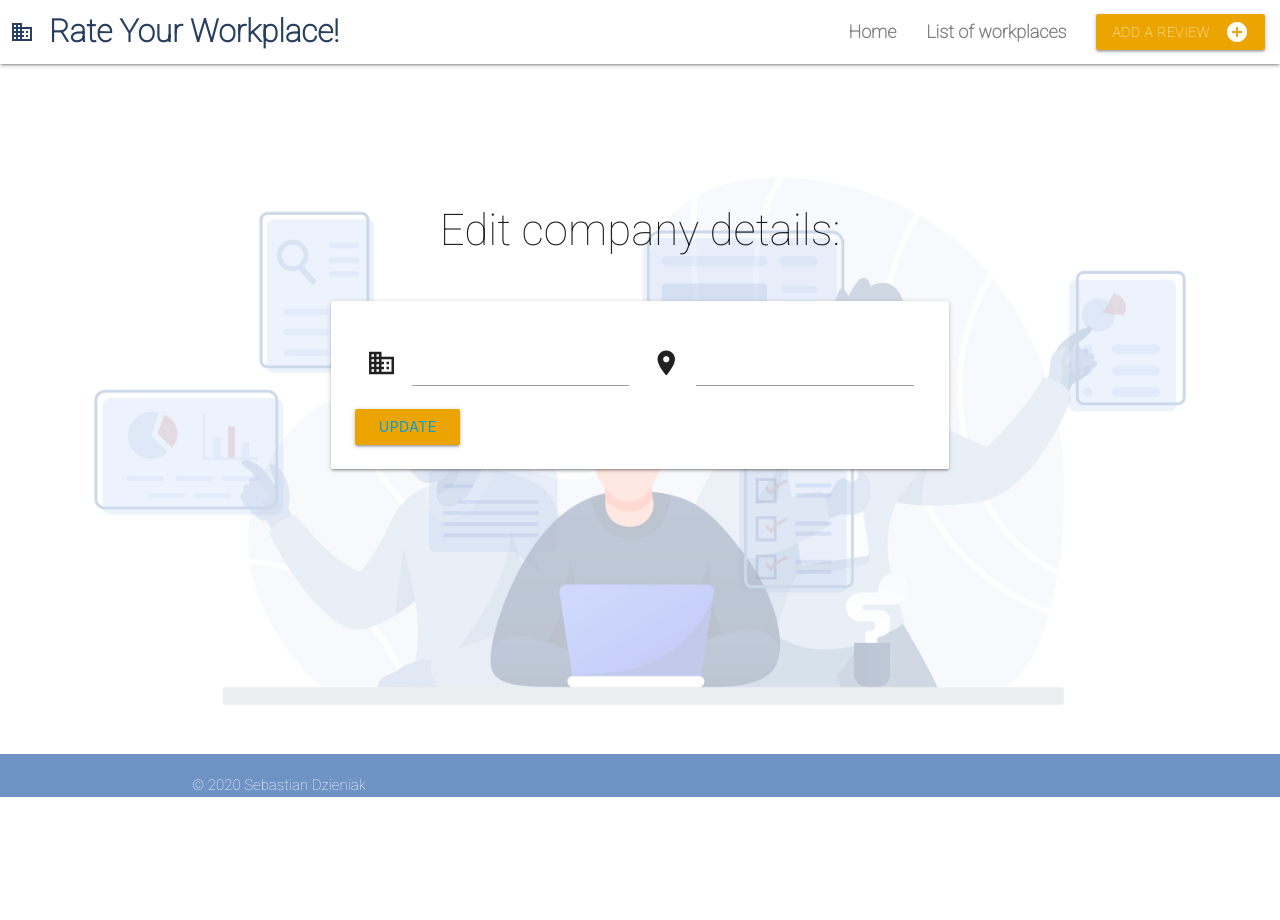
After one commit to sebson1990/antoo-workplace, a Flask app: template templates/editcompany.html in a window 1280 px wide. The commit adds this page. Run offline with Flask 2, Linux system fonts and the light colour scheme; the template is opened without the code that fills it, so the values that code supplies are empty; some libraries are stand-ins or nearby versions.

Commit message:
added the option to edit the company also fixed the styling of editreview page

```diff
--- a/app.py
+++ b/app.py
@@ -118,6 +118,22 @@ def add_company():
         flash("Company Successfully Added")
     return render_template("addcompany.html")
 
+#editing companies:
+
+@app.route("/edit_company/<agency_id>", methods=["GET", "POST"])
+def edit_company(agency_id):
+    if request.method == 'POST':
+        submit = {
+            "agency_name": request.form.get("agency_name"),
+            "agency_location": request.form.get("review_title"),
+        }
+        mongo.db.Agencies.update({"_id": ObjectId(agency_id)}, submit)
+        flash("Company Successfully Updated")
+
+    company= mongo.db.Agencies.find_one({"_id": ObjectId(agency_id)})
+    companies = mongo.db.Agencies.find().sort("agency_name", 1)
+    return render_template("editcompany.html", company=company, companies=companies)
+
 
 #company list:
 
--- a/static/CSS/styles.css
+++ b/static/CSS/styles.css
@@ -65,6 +65,12 @@ body .background-image  {
 
 .card-new-review{
     padding: 35px;
+}
+
+/* editing review card */
+
+.review-edit-card {
+    padding: 33px !important;
 }
 
 /* adding companies */
--- a/templates/base.html
+++ b/templates/base.html
@@ -18,7 +18,7 @@
     <header>
         <nav>
             <div class="nav-wrapper navbar-style">
-                <a href="#!" class="brand-logo navbar-elements logo-style">
+                <a href="{{ url_for('get_reviews') }}" class="brand-logo navbar-elements logo-style">
                     <i class="large material-icons">business</i> Rate Your Workplace!
                 </a>
                 <a href="{{ url_for('get_reviews') }}" data-target="mobile-demo" class="sidenav-trigger"><i
--- /dev/null
+++ b/templates/editcompany.html
@@ -0,0 +1,48 @@
+{% extends "base.html" %}
+{% block content %}
+<br>
+<br>
+<br>
+<br>
+<br>
+<h3 class="center-text">Edit company details:</h3>
+<br>
+    <div class="row">
+        <div class="col s12 m2 l3"></div>
+        <div class="col s12 m8 l6">
+            <form class=" card-panel" method="POST" action="">
+
+                <div class="input-field col s6">
+                    <i class="material-icons prefix">business</i>
+                    <input value="{{ company.agency_name }}" id="agency_name" name="agency_name" minlength="5" maxlength="50" class="validate">
+
+                </div>
+                <div class="input-field col s6">
+                    <i class="material-icons prefix">location_on</i>
+                    <input value="{{ company.agency_location }}" id="agency_location" name="agency_location" minlength="5" maxlength="50" class="validate">
+                </div>
+
+
+                <button type="submit" class="waves-effect waves-light btn add-review-button">
+                    <a href="{{ url_for('get_companies') }}">
+                        Update <i class="fas fa-plus-square right"></i>
+                    </a>
+                </button>
+            </form>
+        </div>
+        <div class="col s12 m2 l3"></div>
+    </div>
+<br>
+<br>
+<br>
+<br>
+<br>
+<br>
+<br>
+<br>
+<br>
+<br>
+<br>
+<br>
+
+{% endblock %}
```
Also changed, not shown: templates/companylist.html (+29 -1 lines), templates/editreview.html (+21 -30 lines).
